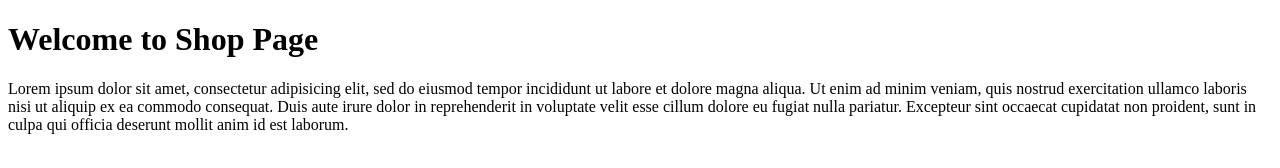
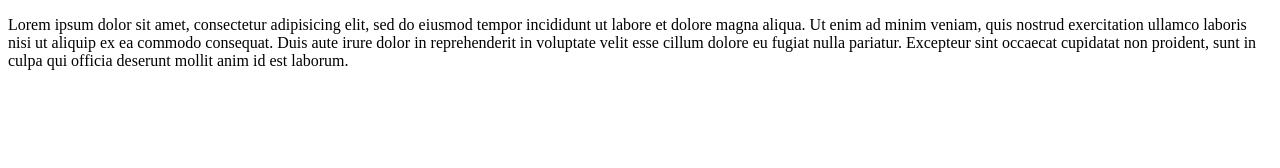
Before and after one commit to zarenegar20/project, a plain HTML site: page shop.html in a window 1280 px wide. Drawn offline with Linux system fonts and the light colour scheme.

Commit message:
add project

```diff
--- a/shop.html
+++ b/shop.html
@@ -5,7 +5,8 @@
     <title>Shop Page</title>
   </head>
   <body>
-    <h1>Welcome to Shop Page</h1>
+
+  </body>
     <p>Lorem ipsum dolor sit amet, consectetur adipisicing elit, sed do eiusmod tempor incididunt ut labore et dolore magna aliqua. Ut enim ad minim veniam, quis nostrud exercitation ullamco laboris nisi ut aliquip ex ea commodo consequat. Duis aute irure dolor in reprehenderit in voluptate velit esse cillum dolore eu fugiat nulla pariatur. Excepteur sint occaecat cupidatat non proident, sunt in culpa qui officia deserunt mollit anim id est laborum.</p>
   </body>
 </html>
```
